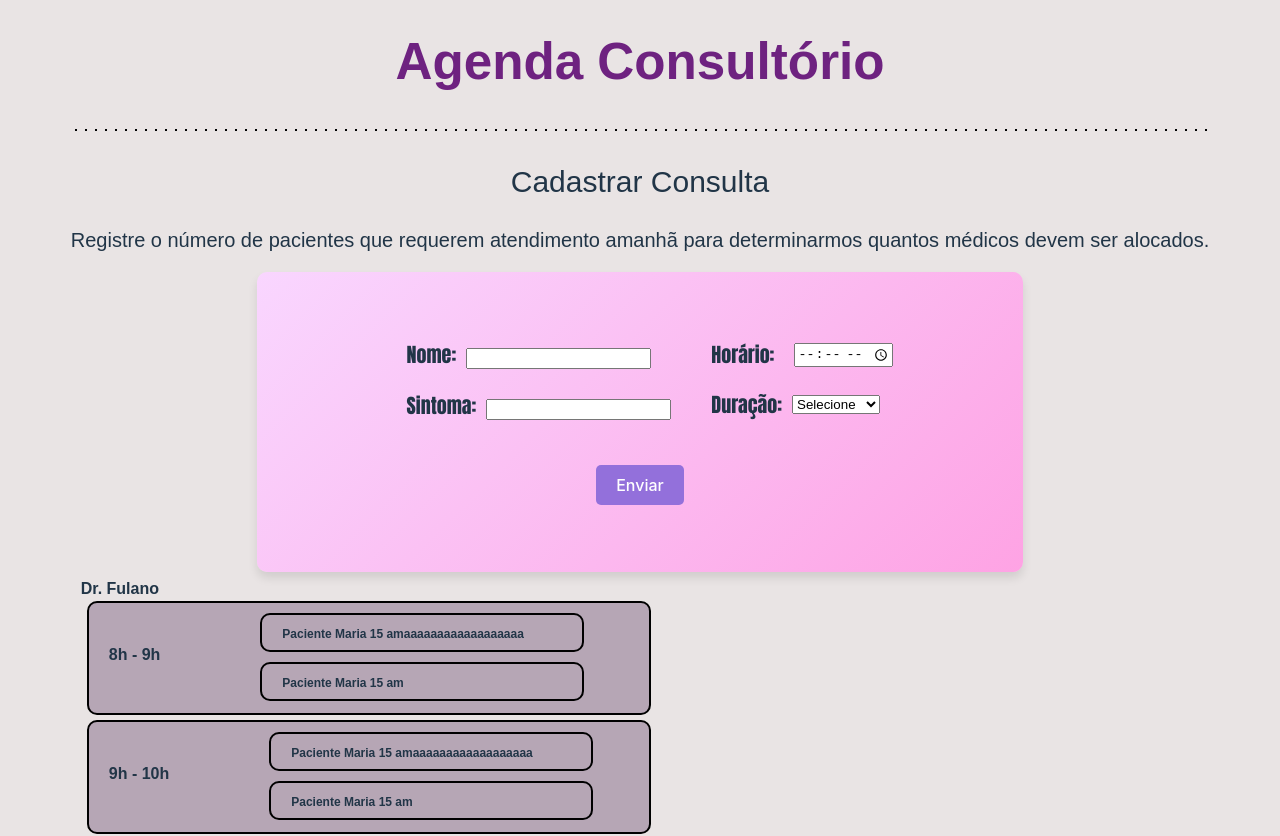
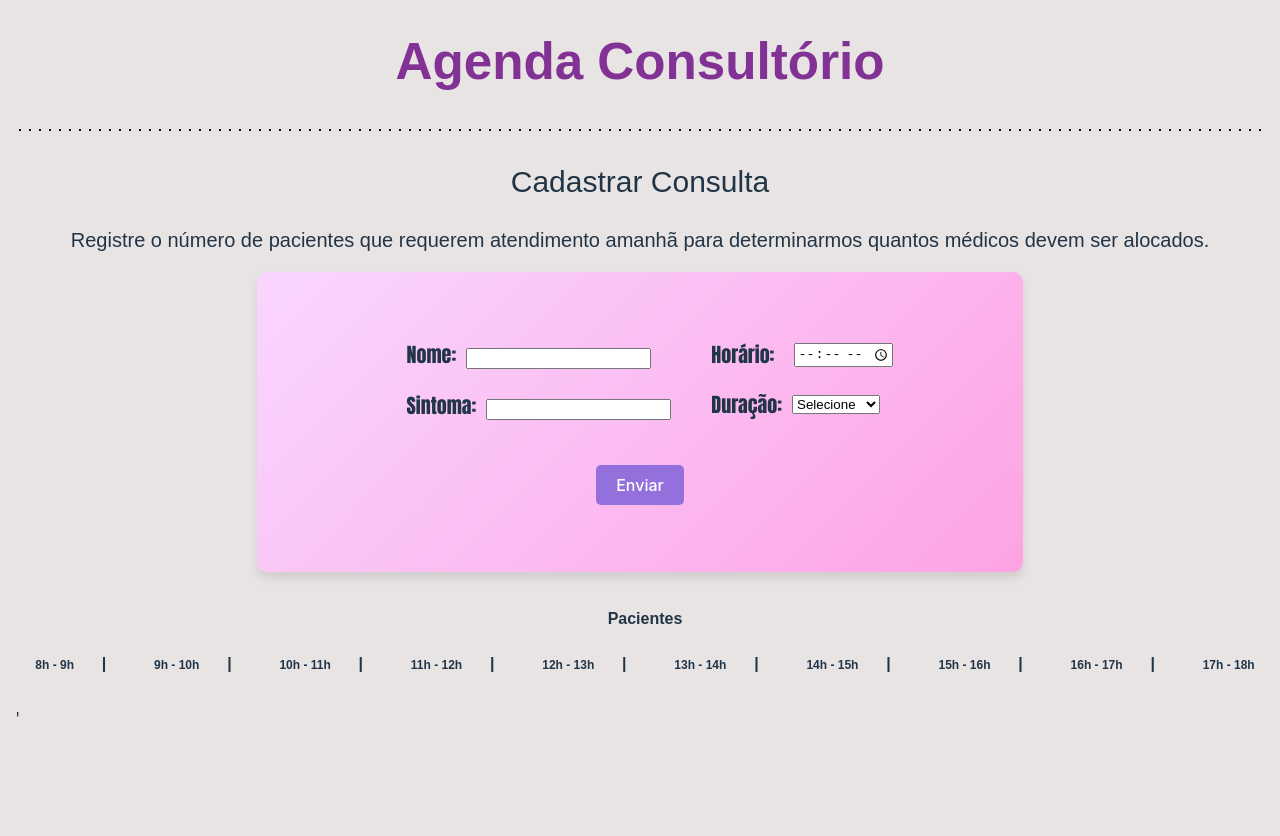
Before and after one commit to projeto-de-algoritmos/Greed_AgendaConsultorio, a React (Vite) app in the folder Agenda/: page / in a window 1280 px wide. Shown: the top 836 px of the page. Built offline with nearby package versions, Linux system fonts and the light colour scheme.

Commit message:
finalizando a base do front da tela

```diff
--- a/Agenda/src/pagInicial/pagInicial.css
+++ b/Agenda/src/pagInicial/pagInicial.css
@@ -137,8 +137,8 @@ span{
     margin-top: 30px;
 }
 
-.horas{
-    margin-left: 16px;
+.hora {
+    margin-right: 20px;
 }
 
 .box_horario{
@@ -177,3 +177,35 @@ span{
 .pacientes{
     flex-direction: column;
 }
+
+.horas-container {
+    display: flex;
+    flex-direction: column;
+    align-items: center;
+    margin: 30px 0;
+}
+
+.titulo-horas {
+    margin-bottom: 20px;
+}
+
+.horas-list {
+    display: flex;
+}
+
+.hora {
+    margin: 0 10px;
+}
+
+.flex {
+    display: flex;
+}
+
+.pacientes {
+    font-weight: bold;
+    font-family: sans-serif;
+}
+
+.hora-text {
+    font-size: 12px;
+}
--- a/Agenda/src/pagInicial/pagInicial.jsx
+++ b/Agenda/src/pagInicial/pagInicial.jsx
@@ -58,32 +58,19 @@ const MyHTMLComponent = () => {
           </div>
       </div>
 
-      <div>
-            <div className="container_consultas flex">
-                <div className="box_medico1">
-                    <span className="flex nome_medico">Dr. Fulano</span>
-                    {consultas.map((consulta, index) => (
-                        <div key={index} className="horas">
-                            <div className="box_horario flex">
-                                <div className="teste flex">
-                                    <span>{consulta.horario}</span>
-                                    <div className="pacientes flex">
-                                        {consulta.pacientes.map((paciente, index) => (
-                                            <div key={index} className="box_consulta">
-                                                <div className="teste2">
-                                                    <span>{paciente}</span>
-                                                </div>
-                                            </div>
-                                        ))}
-                                    </div>
-                                </div>
-                            </div>
-                        </div>
-                    ))}
-                </div>
+      <div className="horas-container">
+        <div className="titulo-horas">
+            <span className="flex nome_medico">Pacientes</span>
+        </div>
+        <div className="horas-list">
+            {consultas.map((consulta, index) => (
+            <div key={index} className="hora">
+                <span className="hora-text">{consulta.horario}</span>
+                {index !== consultas.length - 1 && <span className="separator">&nbsp;&nbsp;&nbsp;&nbsp;|&nbsp;&nbsp;&nbsp;&nbsp;</span>}
             </div>
-            <div className="divisor_vertical"></div>
+            ))}
         </div>
+      </div>'
     </div>
   );
 };
```
